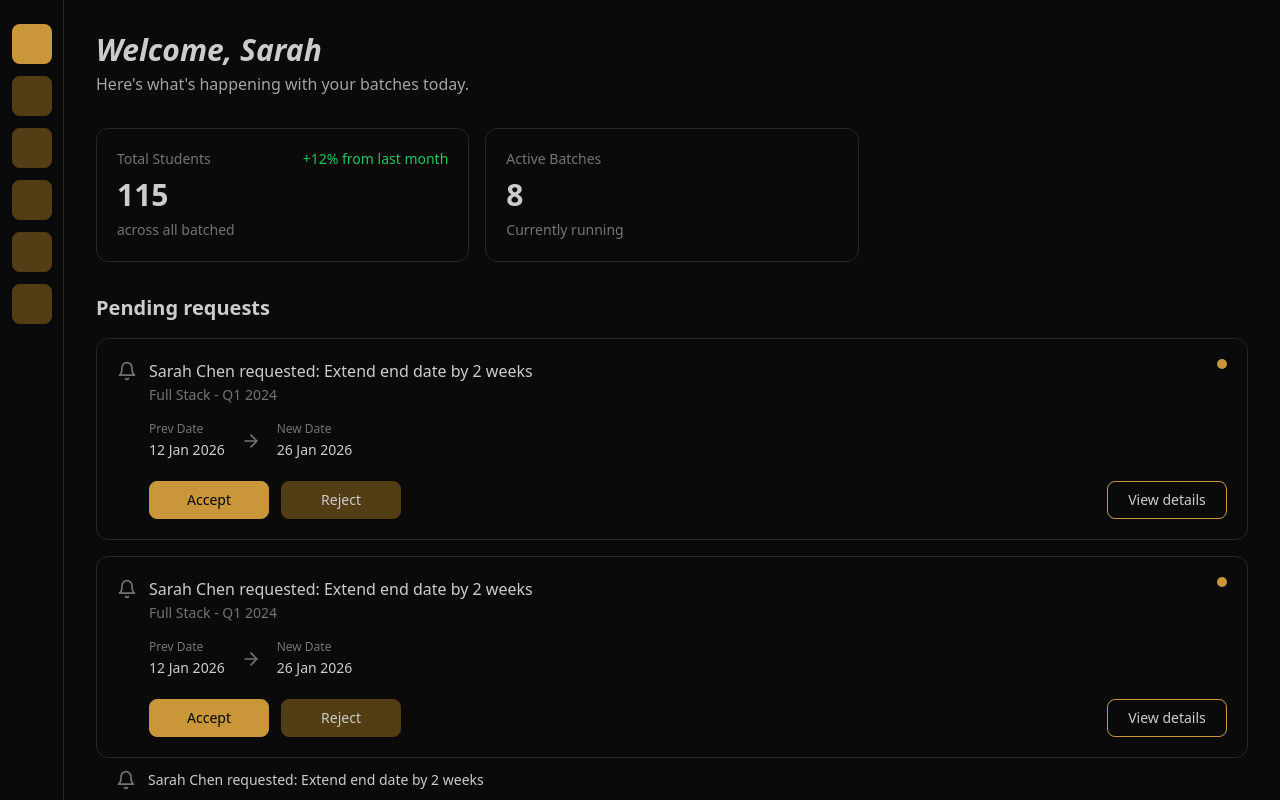
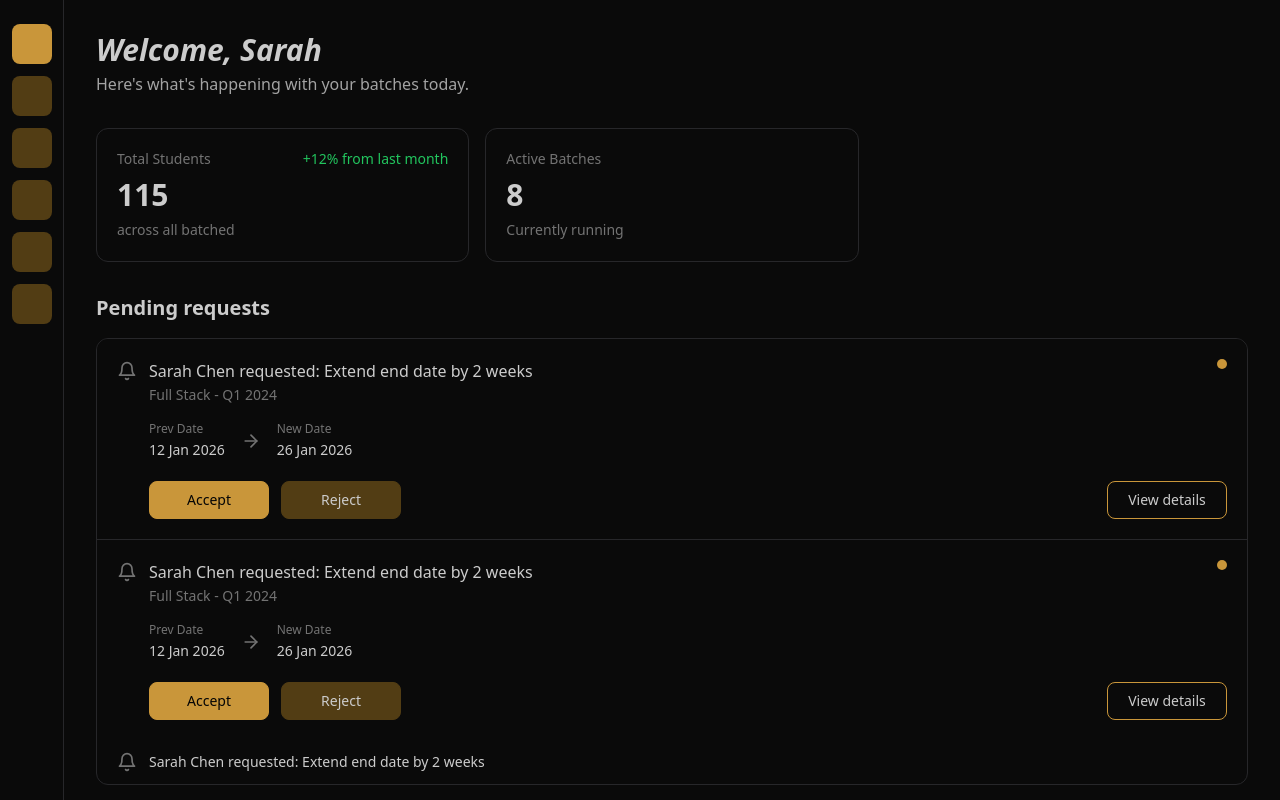
Before and after one commit to akxr-in/akxr-frontend, a Next.js app in the folder frontend/: page /control-panel/admin in a window 1280 px wide. Shown: the top 800 px of the page. Built offline with nearby package versions, Linux system fonts and the light colour scheme.

Commit message:
style: update card component styles in AdminDashboard for improved visual consistency

```diff
--- a/frontend/app/control-panel/admin/page.tsx
+++ b/frontend/app/control-panel/admin/page.tsx
@@ -72,7 +72,7 @@ const RequestCard = ({
   onViewDetails,
 }: RequestCardProps) => {
   return (
-    <div className="bg-bg-card border border-border-default rounded-lg p-5 relative">
+    <div className="bg-bg-card/80 p-5 relative">
       {isNew && (
         <div className="absolute top-5 right-5">
           <div className="w-2.5 h-2.5 rounded-full bg-brand" />
@@ -320,8 +320,8 @@ export default function AdminDashboard() {
           <h2 className="text-xl font-semibold text-text-primary mb-4">
             Pending requests
           </h2>
-          <div className="bg-bg-card/50 rounded-lg overflow-hidden">
-            <div className="space-y-4">
+          <div className="bg-bg-card rounded-lg overflow-hidden border border-border-default">
+            <div className="divide-y divide-border-default">
               {pendingRequests.map((request) => (
                 <RequestCard
                   key={request.id}
```
